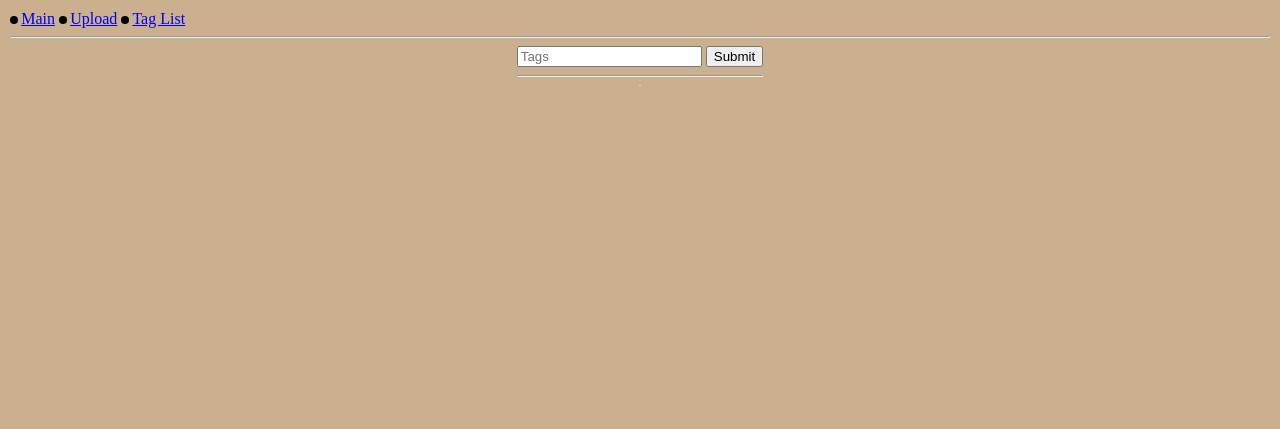
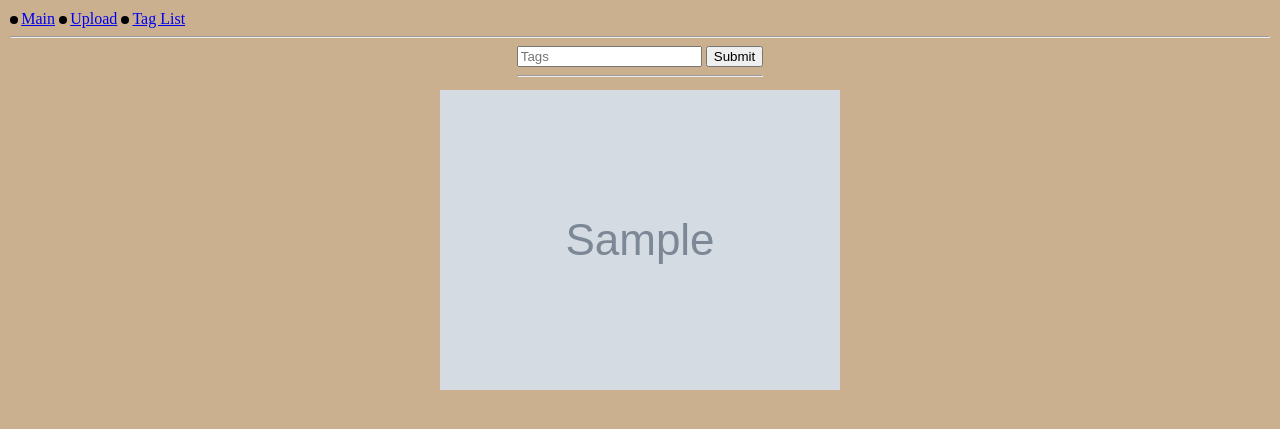
Before and after one commit to kotfind/tagserver, a Python web app: template templates/index.j2 in a window 1280 px wide. Shown: the top 429 px of the page. Run offline with Jinja, Linux system fonts and the light colour scheme; the template is opened without the code that fills it: most values are stand-ins (such as "Sample title", 1, 10 or a date in 2020); grey boxes marked "Sample" are stand-in pictures.

Commit message:
Redesign index

```diff
--- a/templates/index.j2
+++ b/templates/index.j2
@@ -13,20 +13,17 @@
 #imgsContainer {
     display: flex;
     flex-wrap: wrap;
-    justify-content: center;;
-    gap: 10px;
-
-    max-width: calc(3 * 20px + 4 * {{ maxThumbSize[0] }}px);
-    margin: 0 auto;
+    justify-content: space-around;
 }
 
 .imgWrapper {
-    max-height: {{ maxThumbSize[1] }}px;
-    flex: 1 0 {{ maxThumbSize[0] }}px;
+    max-height: 45vh;
+    width: 50%;
 
     display: flex;
     justify-content: center;
     align-items: center;
+    padding: 5px;
 }
 
 .img {
```
